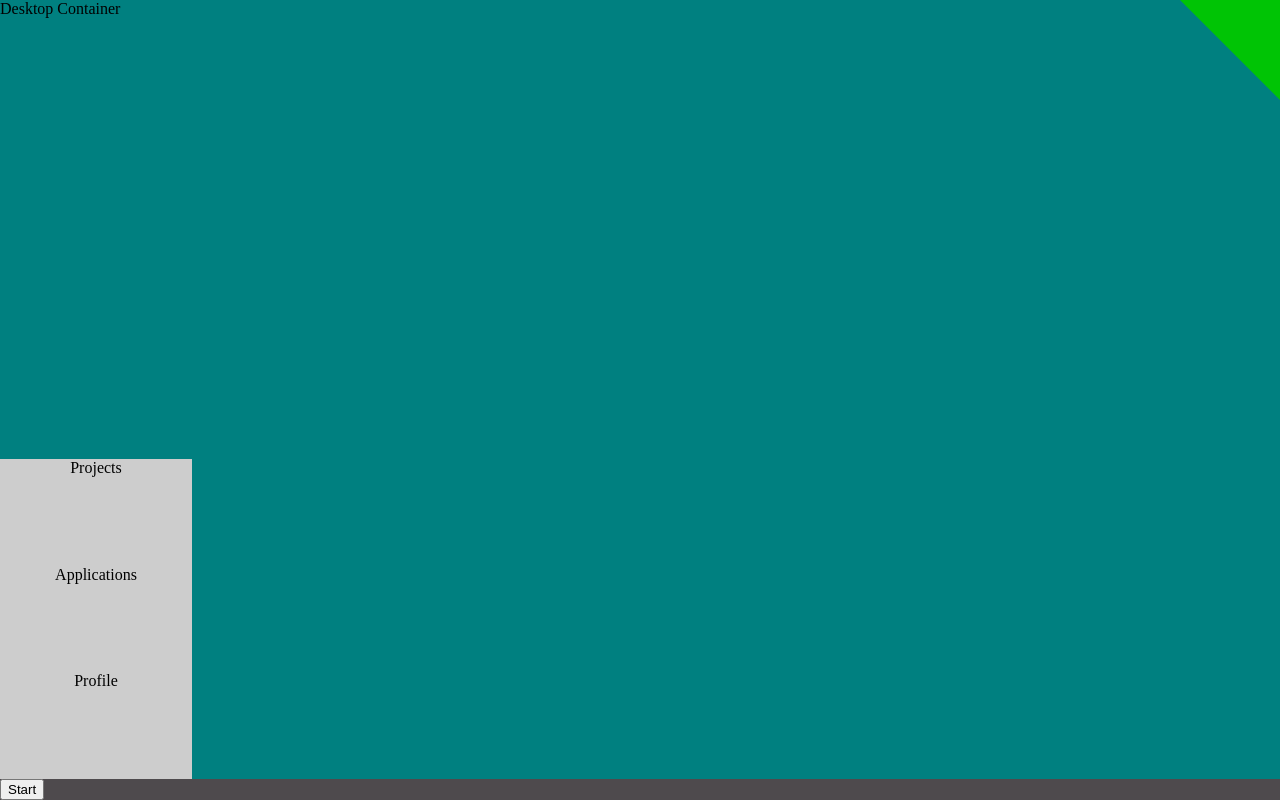
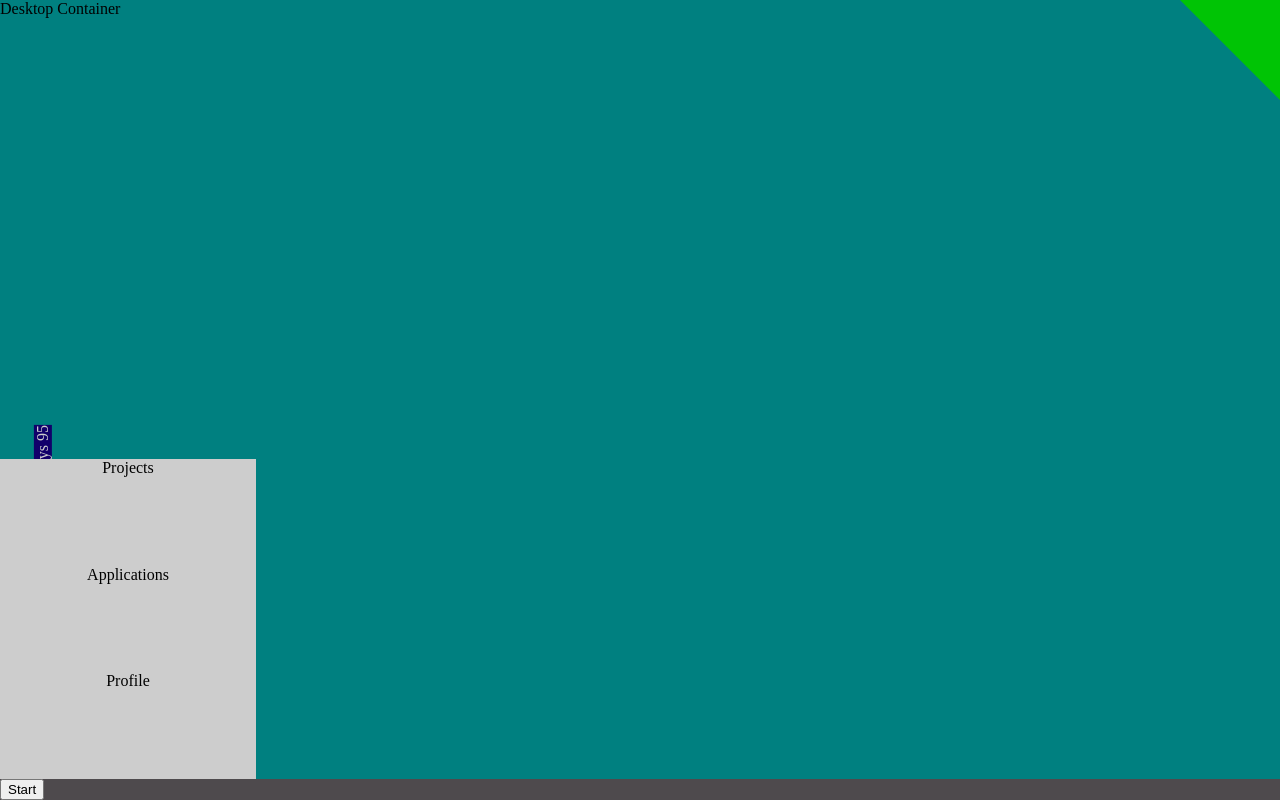
Before and after one commit to wbdana-old/doorways, a React (Create React App) app: page / in a window 1280 px wide. Both pictures are taken after a click on the button "Start". Built offline with nearby package versions, Linux system fonts and the light colour scheme.

Commit message:
Save point

```diff
--- a/src/components/Gui/Menu.tsx
+++ b/src/components/Gui/Menu.tsx
@@ -1,6 +1,8 @@
 import * as React from 'react';
 import {
+    DoorwaysContainer,
     MenuContainer,
+    MenuContainerWrapper,
 } from '../../styled/components/gui';
 import MenuItem from './MenuItem';
 import SubMenu from "./SubMenu";
@@ -17,6 +19,10 @@ const Menu = (props: IProps) => {
     };
 
     return (
+        <MenuContainerWrapper>
+            <DoorwaysContainer>
+                Doorways 95
+            </DoorwaysContainer>
             <MenuContainer>
                 {
                     MENU_OPTIONS.map((menuItem, index) => (
@@ -34,6 +40,7 @@ const Menu = (props: IProps) => {
                     selectedMenuItem={props.selectedMenuItem}
                 />
             </MenuContainer>
+        </MenuContainerWrapper>
     );
 };
 
--- a/src/styled/components/gui.tsx
+++ b/src/styled/components/gui.tsx
@@ -27,20 +27,42 @@ export const StartButtonContainer = styled("button")<{ showMenu: boolean }>`
     height: 21px;
 `;
 
+export const MenuContainerWrapper = styled("div")<{  }>`
+    background-color: ${props => props.theme.darkBlue};
+    bottom: 21px;
+    display: flex;
+    flex-direction: row;
+    height: 40%;
+    position: absolute;
+    width: 20%;
+`;
+
 export const MenuContainer = styled("div")<{ subMenu?: boolean }>`
     align-items: center;
     background-color: ${props => props.theme.offWhite};
-    bottom: 21px;
     display: flex;
+    flex: 1;
     flex-direction: column;
-    height: 40%;
+    height: 100%;
     overflow: hidden;
     position: absolute;
-    width: 15%;
+    width: 100%;
 `;
 
 export const DoorwaysContainer = styled.div`
+    background-color: ${props => props.theme.darkBlue};
+    color: ${props => props.theme.offWhite};
+    position: absolute;
 
+    transform: rotate(270deg);
+    -ms-transform: rotate(270deg);
+    -webkit-transform: rotate(270deg);
+
+
+
+    * {
+
+    }
 `;
 
 export const MenuItemContainer = styled.div`
```
Lines whose indentation alone changed are shown as unchanged.
